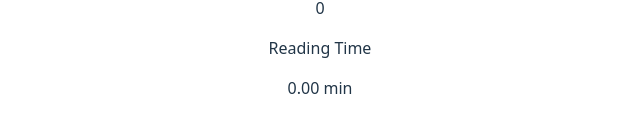
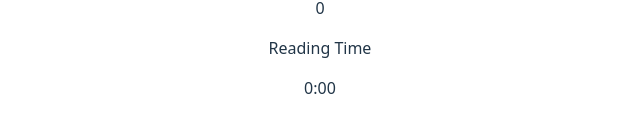
Before and after one commit to cgxgb123/character-counter, a React (Vite) app: page / in a window 1280 px wide. Shown: the part 388-526 px from the top of the page, without its empty margins (320-960 px from the left). Built offline with nearby package versions, Linux system fonts and the light colour scheme.

Commit message:
fix: corrected reading time formatting by rounding total secs

```diff
--- a/src/App.tsx
+++ b/src/App.tsx
@@ -16,12 +16,12 @@ function App() {
   const handleTextChange = (value: string) => {
     const wordCount =
       value.trim() === "" ? 0 : value.trim().split(/\s+/).length;
-
+    const readingTime = (wordCount / 200) * 60; // 200 wpm
     setText(value);
     setStats({
       characterCount: value.length,
       wordCount,
-      readingTime: wordCount / 200,
+      readingTime,
     });
   };
 
--- a/src/components/CharacterCounter/CharacterCounter.tsx
+++ b/src/components/CharacterCounter/CharacterCounter.tsx
@@ -1,4 +1,3 @@
-// src/components/CharacterCounter/CharacterCounter.tsx
 import React, { useState, useCallback } from "react";
 import TextInput from "../TextInput/TextInput";
 import { StatsDisplay } from "../StatsDisplay/StatsDisplay";
--- a/src/components/StatsDisplay/StatsDisplay.tsx
+++ b/src/components/StatsDisplay/StatsDisplay.tsx
@@ -1,4 +1,3 @@
-// src/components/StatsDisplay/StatsDisplay.tsx
 import React from "react";
 import { StatsDisplayProps } from "../../types";
 
@@ -6,6 +5,10 @@ export const StatsDisplay: React.FC<StatsDisplayProps> = ({
   stats,
   showReadingTime = true,
 }) => {
+  const totalSeconds = Math.round(stats.readingTime);
+  const minutes = Math.floor(totalSeconds / 60);
+  const seconds = totalSeconds % 60;
+
   return (
     <div className="grid grid-cols-3 gap-4 mt-6 text-center">
       <div className="p-4 bg-gray-100 rounded-lg">
@@ -22,7 +25,7 @@ export const StatsDisplay: React.FC<StatsDisplayProps> = ({
         <div className="p-4 bg-gray-100 rounded-lg">
           <p className="text-sm text-gray-500">Reading Time</p>
           <p className="text-2xl font-bold">
-            {stats.readingTime.toFixed(2)} min
+            {minutes}:{seconds.toString().padStart(2, "0")}
           </p>
         </div>
       )}
--- a/src/components/TextInput/TextInput.tsx
+++ b/src/components/TextInput/TextInput.tsx
@@ -1,4 +1,3 @@
-// src/components/TextInput/TextInput.tsx
 import React from "react";
 import { TextInputProps } from "../../types";
 
```
